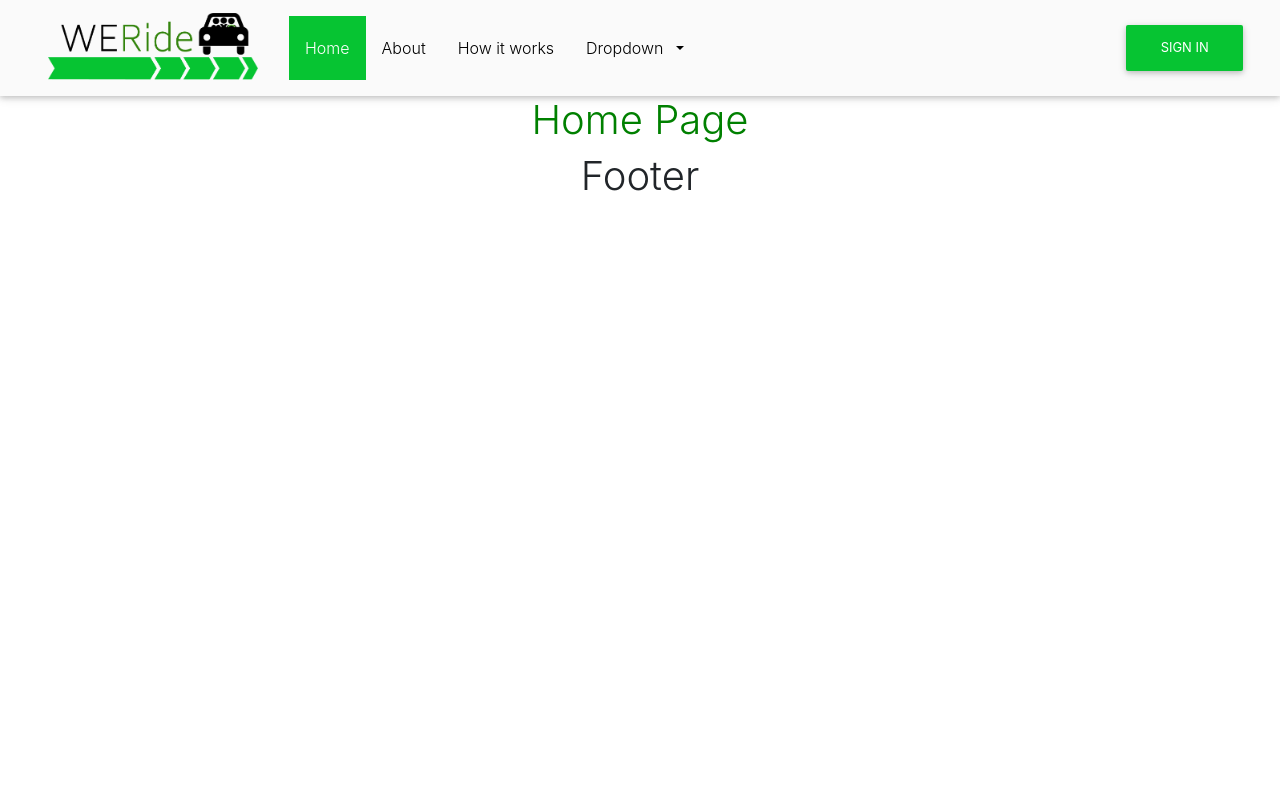
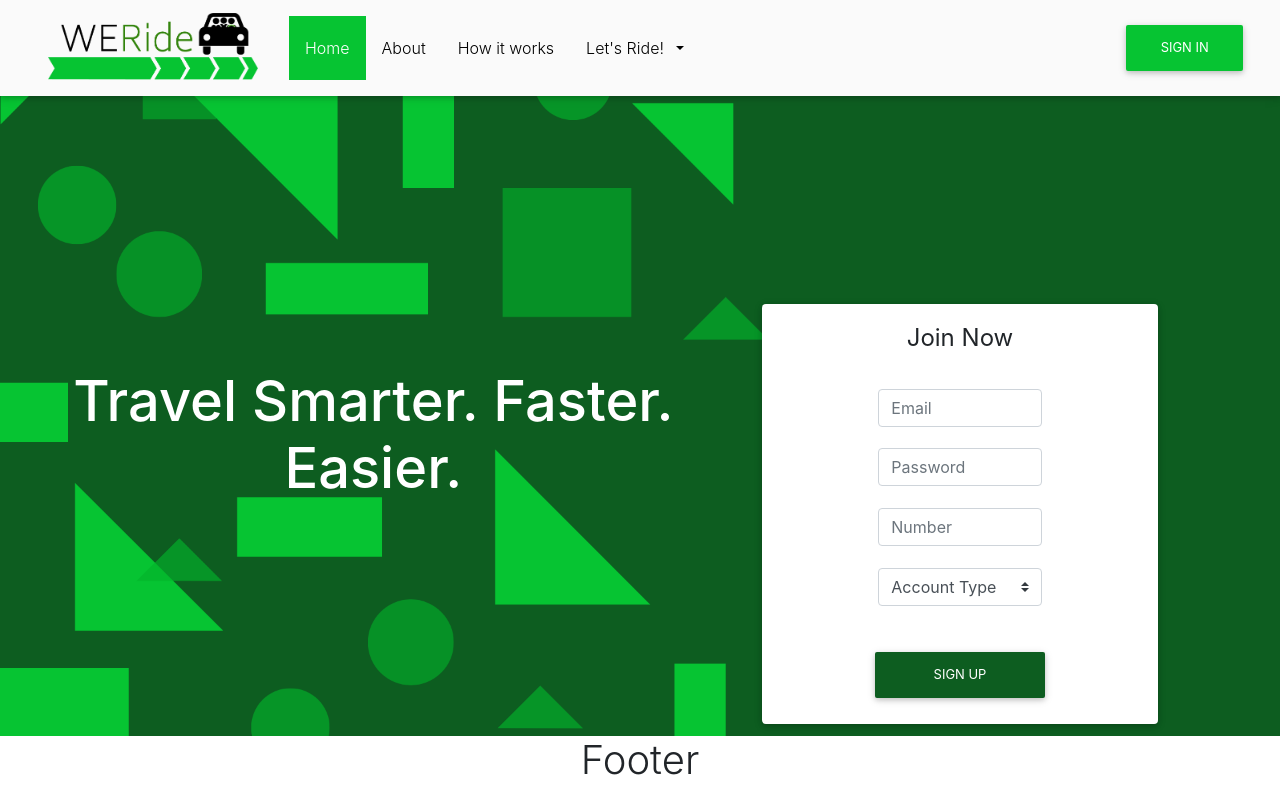
Before and after one commit to alikamranch/weride-web, a React (Create React App) app: page / in a window 1280 px wide. Built offline with nearby package versions, Linux system fonts and the light colour scheme.

Commit message:
Wallpaper of homepage and sign up form added

```diff
--- a/src/components/Navbar/Navbar.css
+++ b/src/components/Navbar/Navbar.css
@@ -25,12 +25,21 @@
     font-size: medium;
 }
 
-.btn,
+.btn {
+    background-color: #06c432;
+    color: white;
+}
+
 .btn:hover {
-    background-color: #06c432;
     color: white;
 }
 
 .navbar-brand {
     padding-left: 2rem;
 }
+
+.dropdown-item:focus,
+.dropdown-item:hover {
+    color: white !important;
+    background-color: #06c432;
+}
--- a/src/components/Navbar/Navbar.js
+++ b/src/components/Navbar/Navbar.js
@@ -46,13 +46,11 @@ class Navbar extends Component {
                                 <MDBNavItem>
                                     <MDBDropdown>
                                         <MDBDropdownToggle nav caret>
-                                            <span className="mr-2">Dropdown</span>
+                                            <span className="mr-2">Let's Ride!</span>
                                         </MDBDropdownToggle>
                                         <MDBDropdownMenu>
-                                            <MDBDropdownItem href="#!">Action</MDBDropdownItem>
-                                            <MDBDropdownItem href="#!">Another Action</MDBDropdownItem>
-                                            <MDBDropdownItem href="#!">Something else here</MDBDropdownItem>
-                                            <MDBDropdownItem href="#!">Something else here</MDBDropdownItem>
+                                            <MDBDropdownItem href="#!">Book now</MDBDropdownItem>
+                                            <MDBDropdownItem href="#!">FAQs</MDBDropdownItem>
                                         </MDBDropdownMenu>
                                     </MDBDropdown>
                                 </MDBNavItem>
--- a/src/components/Pages/Home/Home.css
+++ b/src/components/Pages/Home/Home.css
@@ -1,3 +1,19 @@
-.text {
-    color: green;
+.background {
+    background-image: url("../../../assets/images/wallpaper.png");
+    background-size: cover;
+    background-position: center center;
+    min-height: 80vh;
 }
+
+.text-top-spacing {
+    margin-top: 17rem;
+}
+
+.card-top-spacing {
+    margin-top: 13rem;
+}
+
+.button-color {
+    background-color: #0d5d20;
+    width: 170px;
+}
--- a/src/components/Pages/Home/Home.js
+++ b/src/components/Pages/Home/Home.js
@@ -1,16 +1,66 @@
 import React from 'react';
 import './Home.css'
 import { Helmet } from 'react-helmet';
+import { MDBBtn, MDBCard, MDBCardBody, MDBCardTitle, MDBCardText, MDBContainer, MDBRow, MDBCol } from 'mdbreact';
 
 function Home() {
+    const headingStyle = {
+        color: "white",
+        fontWeight: "450",
+        fontSize: "3.5rem"
+
+    }
+
     return (
-        <div className="text">
+        <div className="background img-fluid">
             <Helmet>
                 <title>Home</title>
             </Helmet>
-            <h1>Home Page</h1>
+
+            <MDBContainer fluid>
+                <MDBRow >
+
+                    <MDBCol md="7" className="text-top-spacing">
+                        <div>
+                            <h1 style={headingStyle}>Travel Smarter. Faster. Easier.</h1>
+                        </div>
+                    </MDBCol>
+
+                    <MDBCol md="4">
+                        <MDBCard className="card-top-spacing">
+                            <MDBCardBody>
+                                <MDBCardTitle>Join Now</MDBCardTitle>
+                                <br />
+                                <MDBCardText>
+                                    <MDBRow className="justify-content-center">
+                                        <MDBCol md="6">
+                                            <form>
+                                                <input type="email" id="defaultFormLoginEmailEx" className="form-control" placeholder="Email" />
+                                                <br />
+                                                <input type="password" id="defaultFormLoginPasswordEx" className="form-control" placeholder="Password" />
+                                                <br />
+                                                <input type="text" id="defaultFormNumberEx" className="form-control" placeholder="Number" />
+                                                <br />
+                                                <select className="browser-default custom-select">
+                                                    <option>Account Type</option>
+                                                    <option value="1">Rider</option>
+                                                    <option value="2">Driver</option>
+                                                </select>
+                                            </form>
+                                        </MDBCol>
+                                    </MDBRow>
+                                </MDBCardText>
+                                <br />
+                                <MDBBtn href="#" color="#0d5d20" className="button-color">Sign Up</MDBBtn>
+                            </MDBCardBody>
+                        </MDBCard>
+
+                    </MDBCol>
+                </MDBRow>
+            </MDBContainer>
         </div>
     );
+
 }
 
 export default Home;
```
Also changed, not shown: src/assets/images/wallpaper.png (added).
